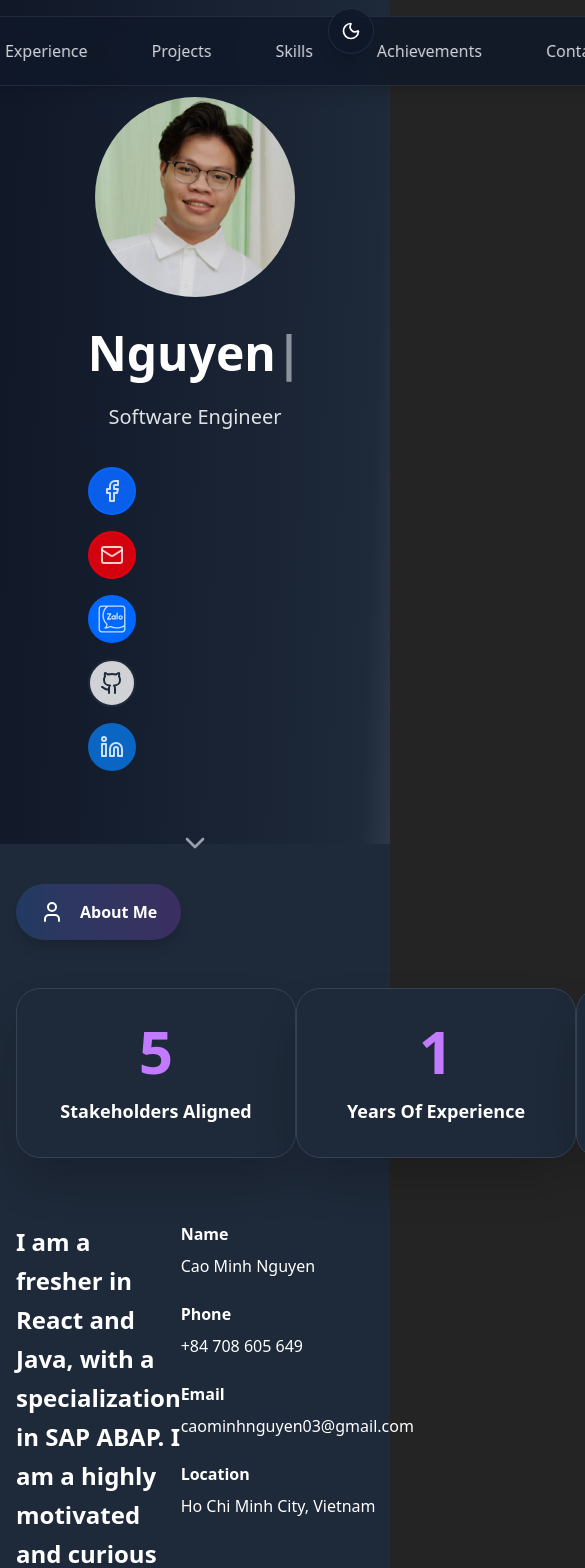
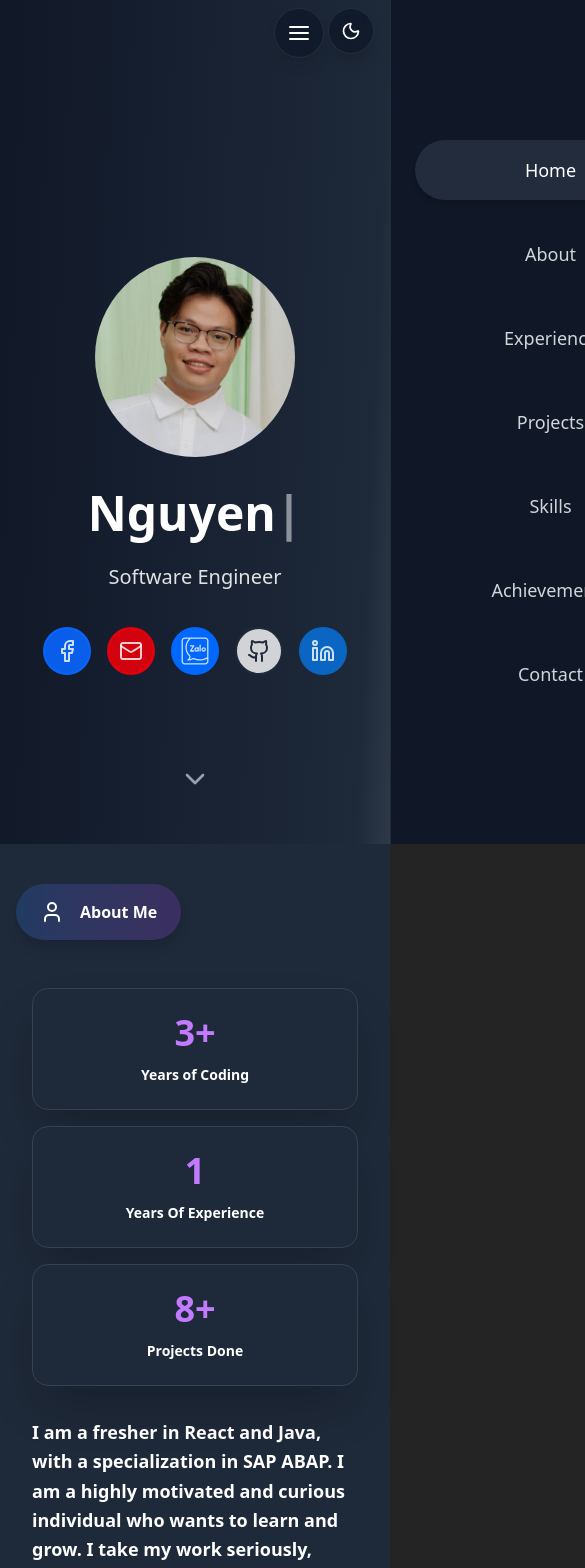
Before and after one commit to Kaminich/Portfolio, a React (Vite) app: page / in a window 390 px wide. Shown: the top 1568 px of the page, 585 px wide, since content can reach past the window. Built offline with nearby package versions, Linux system fonts and the light colour scheme.

Commit message:
add responsive

```diff
--- a/src/Portfolio.tsx
+++ b/src/Portfolio.tsx
@@ -41,7 +41,7 @@ function Portfolio() {
       <Navbar isDark={isDark} />
       <ThemeButton isDark={isDark} onToggleDark={toggleDarkMode} />
 
-      <section id="hero" className="h-screen flex items-center justify-center pt-40 px-4 pb-10">
+      <section id="hero" className="h-screen flex items-center justify-center pt-40 px-4 pb-10 relative">
         <Hero isDark={isDark} />
       </section>
 
--- a/src/components/Navbar.tsx
+++ b/src/components/Navbar.tsx
@@ -1,5 +1,6 @@
 import { useEffect, useState } from "react";
 import type { ThemeButtonProps } from "./ThemeButton";
+import { AlignJustify, X } from "lucide-react";
 
 type SectionId = 'hero' | 'about' | 'experience' | 'projects' | 'skills' | 'achievements' | 'contact';
 
@@ -7,6 +8,7 @@ const sections: SectionId[] = ['hero', 'about', 'experience', 'projects', 'skill
 
 export function Navbar({ isDark }: ThemeButtonProps) {
     const [activeSection, setActiveSection] = useState<SectionId>('hero');
+    const [isMobileMenuOpen, setIsMobileMenuOpen] = useState<boolean>(false);
 
     const handleScroll = (): void => {
         const scrollPosition = window.scrollY + 100;
@@ -23,7 +25,6 @@ export function Navbar({ isDark }: ThemeButtonProps) {
     };
 
     useEffect(() => {
-
         window.addEventListener('scroll', handleScroll);
         return () => window.removeEventListener('scroll', handleScroll);
     }, []);
@@ -34,20 +35,28 @@ export function Navbar({ isDark }: ThemeButtonProps) {
             const y = element.getBoundingClientRect().top + window.scrollY - 85;
             window.scrollTo({ top: y, behavior: 'smooth' });
         }
+        // Close mobile menu after clicking a link
+        setIsMobileMenuOpen(false);
+    };
+
+    const toggleMobileMenu = (): void => {
+        setIsMobileMenuOpen(!isMobileMenuOpen);
     };
 
     return (
-        <nav className="fixed top-4 left-1/2 transform -translate-x-1/2 z-50">
-            <div className={`backdrop-blur-md border rounded-full px-7 py-3 shadow-lg transition-all duration-800 ${isDark
+        <>
+            {/* Desktop Navigation */}
+            <nav className="fixed hidden md:block top-4 left-1/2 transform -translate-x-1/2 z-50">
+                <div className={`backdrop-blur-md border rounded-full px-4 md:px-5 lg:px-7 py-2 md:py-2.5 lg:py-3 shadow-lg transition-all duration-800 ${isDark
                     ? 'bg-gray-900/80 border-gray-700/50'
                     : 'bg-white/10 border-white/20'
                     }`}>
-                <div className="flex items-center justify-center space-x-8">
+                    <div className="flex items-center justify-center space-x-3 md:space-x-3 lg:space-x-8">
                         {sections.map(section => (
                             <button
                                 key={section}
                                 onClick={() => scrollToSection(section)}
-                            className={`relative capitalize font-medium transition-all duration-800 px-4 py-2.5 rounded-full cursor-pointer
+                                className={`relative capitalize font-medium transition-all duration-800 px-2 md:px-3 lg:px-4 py-1.5 md:py-2 lg:py-2.5 rounded-full cursor-pointer text-sm md:text-sm lg:text-base
                                     ${activeSection === section
                                         ? isDark
                                             ? 'text-white bg-gray-700/50 shadow-md'
@@ -69,5 +78,56 @@ export function Navbar({ isDark }: ThemeButtonProps) {
                     </div>
                 </div>
             </nav>
+
+            {/* Mobile Menu Button */}
+            <button
+                onClick={toggleMobileMenu}
+                className={`fixed md:hidden top-2 right-16.5 z-50 backdrop-blur-md border rounded-full p-3 shadow-lg transition-all duration-300 ${isDark
+                    ? 'bg-gray-900/80 border-gray-700/50 text-white'
+                    : 'bg-white/10 border-white/20 text-black'
+                    }`}
+            >
+                <div className="w-6 h-6 flex flex-col justify-center items-center">
+                    {isMobileMenuOpen ? (
+                        <X />
+                    ) : (
+                        <AlignJustify />
+                    )}
+                </div>
+            </button>
+
+            {/* Mobile Menu */}
+            <div className={`fixed md:hidden top-0 right-0 h-full w-80 z-40 transform transition-transform duration-300 ${isMobileMenuOpen ? 'translate-x-0' : 'translate-x-full'} ${isDark
+                ? 'bg-gray-900/95 backdrop-blur-md border-l border-gray-700/50'
+                : 'bg-white/95 backdrop-blur-md border-l border-white/20'
+                }`}>
+                <div className="flex flex-col items-center justify-center h-full space-y-6 px-6">
+                    {sections.map(section => (
+                        <button
+                            key={section}
+                            onClick={() => scrollToSection(section)}
+                            className={`w-full capitalize font-medium transition-all duration-300 px-6 py-4 rounded-full text-lg ${activeSection === section
+                                ? isDark
+                                    ? 'text-white bg-gray-700/50 shadow-md'
+                                    : 'text-black bg-white/20 shadow-md'
+                                : isDark
+                                    ? 'text-gray-300 hover:text-white hover:bg-gray-700/30'
+                                    : 'text-black/80 hover:text-black hover:bg-white/10'
+                                }`}
+                        >
+                            {section === 'hero' ? 'Home' : section}
+                        </button>
+                    ))}
+                </div>
+            </div>
+
+            {/* Mobile Menu Overlay */}
+            {isMobileMenuOpen && (
+                <div
+                    className="fixed md:hidden inset-0 bg-black/50 z-30"
+                    onClick={() => setIsMobileMenuOpen(false)}
+                />
+            )}
+        </>
     );
 }
--- a/src/components/SkillOrgChart.tsx
+++ b/src/components/SkillOrgChart.tsx
@@ -74,10 +74,10 @@ const SkillsOrgChart: React.FC<ThemeButtonProps> = ({ isDark }) => {
                             transition={{ duration: 0.8 }}
                             viewport={{ once: false, amount: 0.3 }}
                             className="flex justify-center">
-                            <div className={`h-2 w-177 ml-29 border-2 border-b-0 rounded-t-full ${isDark ? 'border-gray-600' : 'border-gray-400'}`}></div>
+                            <div className={`h-2 w-89.5 lg:w-130 xl:w-177 ml-29 xl:ml-29 border-2 border-b-0 rounded-t-full ${isDark ? 'border-gray-600' : 'border-gray-400'}`}></div>
                         </motion.div>
 
-                        <div className="flex justify-between items-start w-5xl max-w-5xl mx-auto">
+                        <div className="flex justify-center gap-10 lg:gap-50.5 xl:gap-0 xl:justify-between items-start xl:w-5xl max-w-5xl mx-auto">
 
                             <div className="flex flex-col items-center">
                                 <div className={`h-8 border-1 ${isDark ? 'border-gray-600' : 'border-gray-400'}`}></div>
--- a/src/components/ThemeButton.tsx
+++ b/src/components/ThemeButton.tsx
@@ -11,7 +11,7 @@ const ThemeButton: React.FC<ThemeButtonProps> = ({ isDark, onToggleDark }) => {
     return (
         <button
             onClick={onToggleDark}
-            className={`fixed top-2 right-4 p-2 rounded-full transition-all duration-800 cursor-pointer z-50 ${isDark
+            className={`fixed top-2 right-4 md:right-2 p-2 rounded-full transition-all duration-800 cursor-pointer z-50 ${isDark
                 ? 'bg-gray-900/80 backdrop-blur-md border border-gray-700/50 rounded-full p-3 shadow-lg text-white hover:bg-white/10'
                 : 'bg-yellow-500 backdrop-blur-md border border-white/20 rounded-full p-3 shadow-lg text-white hover:bg-yellow-500/80'
                 }`}
--- a/src/contents/About.tsx
+++ b/src/contents/About.tsx
@@ -3,151 +3,170 @@ import { motion } from "framer-motion";
 
 export default function About({ isDark }: ThemeButtonProps) {
     return (
-        <>
-            <div className="mb-16">
+        <div className="px-4 sm:px-6 lg:px-8">
+            <div className="mb-8 sm:mb-16">
                 <motion.div
                     initial={{ opacity: 0, y: 50 }}
                     whileInView={{ opacity: 1, y: 0 }}
                     transition={{ duration: 0.8 }}
                     viewport={{ once: false, amount: 0.3 }}
-                    className="flex justify-between items-center">
-                    <div className={`relative rounded-3xl p-8 sm:p-10 text-center min-w-[280px] sm:min-w-[320px] transition-all duration-300
+                    className="grid grid-cols-1 md:grid-cols-3 gap-4 sm:gap-6 lg:gap-8"
+                >
+                    <div
+                        className={`relative rounded-2xl sm:rounded-3xl p-6 sm:p-8 lg:p-10 text-center transition-all duration-300
                         ${isDark
-                            ? 'bg-gray-800 border border-gray-700 shadow-2xl'
-                            : 'bg-white border border-gray-200 shadow-xl'
+                                ? "bg-gray-800 border border-gray-700 shadow-2xl"
+                                : "bg-white border border-gray-200 shadow-xl"
                             }
-                    `}>
-                        <div className={`text-6xl sm:text-7xl font-bold mb-4 transition-colors duration-300 ${isDark ? 'text-purple-400' : 'text-purple-500'
-                            }`}>
-                            5
+                    `}
+                    >
+                        <div
+                            className={`text-4xl sm:text-5xl lg:text-6xl xl:text-7xl font-bold mb-3 sm:mb-4 transition-colors duration-300 ${isDark ? "text-purple-400" : "text-purple-500"
+                                }`}
+                        >
+                            3+
                         </div>
-                        <div className={`text-lg sm:text-xl font-semibold transition-colors duration-300 ${isDark ? 'text-white' : 'text-gray-900'
-                            }`}>
-                            Stakeholders Aligned
+                        <div
+                            className={`text-sm sm:text-base lg:text-lg xl:text-xl font-semibold transition-colors duration-300 ${isDark ? "text-white" : "text-gray-900"
+                                }`}
+                        >
+                            Years of Coding
                         </div>
                     </div>
 
-                    <div className={`relative rounded-3xl p-8 sm:p-10 text-center min-w-[280px] sm:min-w-[320px] transition-all duration-300
+                    <div
+                        className={`relative rounded-2xl sm:rounded-3xl p-6 sm:p-8 lg:p-10 text-center transition-all duration-300
                         ${isDark
-                            ? 'bg-gray-800 border border-gray-700 shadow-2xl'
-                            : 'bg-white border border-gray-200 shadow-xl'
+                                ? "bg-gray-800 border border-gray-700 shadow-2xl"
+                                : "bg-white border border-gray-200 shadow-xl"
                             }
-                `}>
-                        <div className={`text-6xl sm:text-7xl font-bold mb-4 transition-colors duration-300 ${isDark ? 'text-purple-400' : 'text-purple-500'
-                            }`}>
+                    `}
+                    >
+                        <div
+                            className={`text-4xl sm:text-5xl lg:text-6xl xl:text-7xl font-bold mb-3 sm:mb-4 transition-colors duration-300 ${isDark ? "text-purple-400" : "text-purple-500"
+                                }`}
+                        >
                             1
                         </div>
-                        <div className={`text-lg sm:text-xl font-semibold transition-colors duration-300 ${isDark ? 'text-white' : 'text-gray-900'
-                            }`}>
+                        <div
+                            className={`text-sm sm:text-base lg:text-lg xl:text-xl font-semibold transition-colors duration-300 ${isDark ? "text-white" : "text-gray-900"
+                                }`}
+                        >
                             Years Of Experience
                         </div>
                     </div>
 
-                    <div className={`relative rounded-3xl p-8 sm:p-10 text-center min-w-[280px] sm:min-w-[320px] transition-all duration-300
+                    <div
+                        className={`relative rounded-2xl sm:rounded-3xl p-6 sm:p-8 lg:p-10 text-center transition-all duration-300
                         ${isDark
-                            ? 'bg-gray-800 border border-gray-700 shadow-2xl'
-                            : 'bg-white border border-gray-200 shadow-xl'
+                                ? "bg-gray-800 border border-gray-700 shadow-2xl"
+                                : "bg-white border border-gray-200 shadow-xl"
                             }
-                    `}>
-                        <div className={`text-6xl sm:text-7xl font-bold mb-4 transition-colors duration-300 ${isDark ? 'text-purple-400' : 'text-purple-500'
-                            }`}>
+                    `}
+                    >
+                        <div
+                            className={`text-4xl sm:text-5xl lg:text-6xl xl:text-7xl font-bold mb-3 sm:mb-4 transition-colors duration-300 ${isDark ? "text-purple-400" : "text-purple-500"
+                                }`}
+                        >
                             8+
                         </div>
-                        <div className={`text-lg sm:text-xl font-semibold transition-colors duration-300 ${isDark ? 'text-white' : 'text-gray-900'
-                            }`}>
+                        <div
+                            className={`text-sm sm:text-base lg:text-lg xl:text-xl font-semibold transition-colors duration-300 ${isDark ? "text-white" : "text-gray-900"
+                                }`}
+                        >
                             Projects Done
                         </div>
                     </div>
                 </motion.div>
             </div>
-            <div className="flex items-start justify-between">
-                <div className={`max-w-3xl font-semibold text-2xl ${isDark ? "text-white" : "text-gray-900"}`}>
+
+            <div className="flex flex-col lg:flex-row items-start justify-between gap-8 lg:gap-12">
+                <div
+                    className={`flex-1 lg:max-w-3xl font-semibold text-lg sm:text-xl lg:text-2xl ${isDark ? "text-white" : "text-gray-900"}`}
+                >
                     <motion.p
                         initial={{ opacity: 0, x: -50 }}
                         whileInView={{ opacity: 1, x: 0 }}
                         transition={{ duration: 0.8 }}
                         viewport={{ once: false, amount: 0.3 }}
-                        className={`${isDark ? "text-white" : "text-gray-800"} leading-relaxed mb-6`}>
-                        I am a fresher in React and Java, with a specialization in SAP ABAP. I am a highly motivated and curious individual who wants to learn and grow. I take my work seriously, always striving to give my best in every task, and I embrace challenges as opportunities to improve.
-
+                        className={`${isDark ? "text-white" : "text-gray-800"} leading-relaxed mb-4 sm:mb-6`}
+                    >
+                        I am a fresher in React and Java, with a specialization in SAP ABAP. I am a highly motivated and curious
+                        individual who wants to learn and grow. I take my work seriously, always striving to give my best in every
+                        task, and I embrace challenges as opportunities to improve.
                     </motion.p>
                     <motion.p
                         initial={{ opacity: 0, x: -50 }}
                         whileInView={{ opacity: 1, x: 0 }}
                         transition={{ duration: 0.8 }}
                         viewport={{ once: false, amount: 0.3 }}
-                        className={`${isDark ? "text-white" : "text-gray-800"} leading-relaxed`}>
-                        My long-term objective is to become a senior software engineer who can contribute to impactful projects across different technologies.
+                        className={`${isDark ? "text-white" : "text-gray-800"} leading-relaxed`}
+                    >
+                        My long-term objective is to become a senior software engineer who can contribute to impactful projects
+                        across different technologies.
                     </motion.p>
                 </div>
 
-                <div>
-                    <motion.label
+                <div className="w-full lg:w-auto lg:min-w-[280px]">
+                    <div className="grid grid-cols-1 sm:grid-cols-2 lg:grid-cols-1 gap-4 sm:gap-6">
+                        <motion.div
                             initial={{ opacity: 0, x: 50 }}
                             whileInView={{ opacity: 1, x: 0 }}
                             transition={{ duration: 0.8 }}
                             viewport={{ once: false, amount: 0.3 }}
-                        className={`${isDark ? "text-white" : "text-gray-900"} font-bold mb-2 block`}>
+                        >
+                            <label className={`${isDark ? "text-white" : "text-gray-900"} font-bold mb-2 block text-sm sm:text-base`}>
                                 Name
-                    </motion.label>
-                    <motion.p
+                            </label>
+                            <p className={`${isDark ? "text-white" : "text-gray-800"} mb-4 sm:mb-6 text-sm sm:text-base`}>
+                                Cao Minh Nguyen
+                            </p>
+                        </motion.div>
+
+                        <motion.div
                             initial={{ opacity: 0, x: 50 }}
                             whileInView={{ opacity: 1, x: 0 }}
                             transition={{ duration: 0.8 }}
                             viewport={{ once: false, amount: 0.3 }}
-                        className={`${isDark ? "text-white" : "text-gray-800"} mb-6`}>
-                        Cao Minh Nguyen
-                    </motion.p>
-                    <motion.label
+                        >
+                            <label className={`${isDark ? "text-white" : "text-gray-900"} font-bold mb-2 block text-sm sm:text-base`}>
+                                Phone
+                            </label>
+                            <p className={`${isDark ? "text-white" : "text-gray-800"} mb-4 sm:mb-6 text-sm sm:text-base`}>
+                                +84 708 605 649
+                            </p>
+                        </motion.div>
+
+                        <motion.div
                             initial={{ opacity: 0, x: 50 }}
                             whileInView={{ opacity: 1, x: 0 }}
                             transition={{ duration: 0.8 }}
                             viewport={{ once: false, amount: 0.3 }}
-                        className={`${isDark ? "text-white" : "text-gray-900"} font-bold mb-2 block`}>
-                        Phone
-                    </motion.label>
-                    <motion.p
+                        >
+                            <label className={`${isDark ? "text-white" : "text-gray-900"} font-bold mb-2 block text-sm sm:text-base`}>
+                                Email
+                            </label>
+                            <p className={`${isDark ? "text-white" : "text-gray-800"} mb-4 sm:mb-6 text-sm sm:text-base`}>
+                                caominhnguyen03@gmail.com
+                            </p>
+                        </motion.div>
+
+                        <motion.div
                             initial={{ opacity: 0, x: 50 }}
                             whileInView={{ opacity: 1, x: 0 }}
                             transition={{ duration: 0.8 }}
                             viewport={{ once: false, amount: 0.3 }}
-                        className={`${isDark ? "text-white" : "text-gray-800"} mb-6`}>
-                        +84 708 605 649
-                    </motion.p>
-                    <motion.label
-                        initial={{ opacity: 0, x: 50 }}
-                        whileInView={{ opacity: 1, x: 0 }}
-                        transition={{ duration: 0.8 }}
-                        viewport={{ once: false, amount: 0.3 }}
-                        className={`${isDark ? "text-white" : "text-gray-900"} font-bold mb-2 block`}>
-                        Email
-                    </motion.label>
-                    <motion.p
-                        initial={{ opacity: 0, x: 50 }}
-                        whileInView={{ opacity: 1, x: 0 }}
-                        transition={{ duration: 0.8 }}
-                        viewport={{ once: false, amount: 0.3 }}
-                        className={`${isDark ? "text-white" : "text-gray-800"} mb-6`}>
-                        caominhnguyen03@gmail.com
-                    </motion.p>
-                    <motion.label
-                        initial={{ opacity: 0, x: 50 }}
-                        whileInView={{ opacity: 1, x: 0 }}
-                        transition={{ duration: 0.8 }}
-                        viewport={{ once: false, amount: 0.3 }}
-                        className={`${isDark ? "text-white" : "text-gray-900"} font-bold mb-2 block`}>
+                        >
+                            <label className={`${isDark ? "text-white" : "text-gray-900"} font-bold mb-2 block text-sm sm:text-base`}>
                                 Location
-                    </motion.label>
-                    <motion.p
-                        initial={{ opacity: 0, x: 50 }}
-                        whileInView={{ opacity: 1, x: 0 }}
-                        transition={{ duration: 0.8 }}
-                        viewport={{ once: false, amount: 0.3 }}
-                        className={`${isDark ? "text-white" : "text-gray-800"} mb-6`}>
+                            </label>
+                            <p className={`${isDark ? "text-white" : "text-gray-800"} mb-4 sm:mb-6 text-sm sm:text-base`}>
                                 Ho Chi Minh City, Vietnam
-                    </motion.p>
+                            </p>
+                        </motion.div>
                     </div>
                 </div>
-        </>
-    );
+            </div>
+        </div>
+    )
 }
--- a/src/contents/Hero.tsx
+++ b/src/contents/Hero.tsx
@@ -6,7 +6,7 @@ import { ZaloIcon } from "../components/ZaloIcon";
 
 export default function Hero({ isDark }: ThemeButtonProps) {
     return (
-        <div className="max-w-4xl mx-auto text-center">
+        <div className="max-w-4xl mx-auto text-center xl:mt-[-60px]">
             <img src="/profile.png" className="w-50 h-50 mx-auto mb-8 rounded-full" alt="KM" />
             <h1
                 className={`text-5xl md:text-7xl font-bold mb-6 transition-colors duration-800 ${isDark ? 'text-white' : 'text-gray-900'
@@ -26,7 +26,7 @@ export default function Hero({ isDark }: ThemeButtonProps) {
                 transition={{ type: "spring", damping: 30, stiffness: 400 }}
                 rotationInterval={5000}
             />
-            <div className="flex flex-col sm:flex-row gap-4 justify-center mb-8">
+            <div className="flex gap-4 justify-center mb-8">
                 <a
                     href="https://www.facebook.com/caominh.nguyen.338"
                     className={`group relative flex items-center justify-center w-12 h-12 border-2 rounded-full font-medium transform transition-all duration-300 hover:scale-105 overflow-hidden hover:w-[7.25rem] ${isDark
@@ -94,7 +94,7 @@ export default function Hero({ isDark }: ThemeButtonProps) {
                     </span>
                 </a>
             </div>
-            <div className="mt-16 animate-bounce">
+            <div className="mt-16 animate-bounce absolute right-0 left-0 xl:bottom-5 md:bottom-10">
                 <ChevronDown className={`w-8 h-8 mx-auto ${isDark ? 'text-gray-400' : 'text-gray-400'}`} />
             </div>
         </div>
```
Also changed, not shown: src/components/Footer.tsx (+105 -147 lines), src/components/ProjectCard.tsx (+20 -14 lines), src/contents/Contact.tsx (+4 -4 lines), src/contents/Experience.tsx (+41 -26 lines), src/contents/Project.tsx (+11 -3 lines), src/contents/Skill.tsx (+23 -41 lines). Lines whose indentation alone changed are shown as unchanged.
